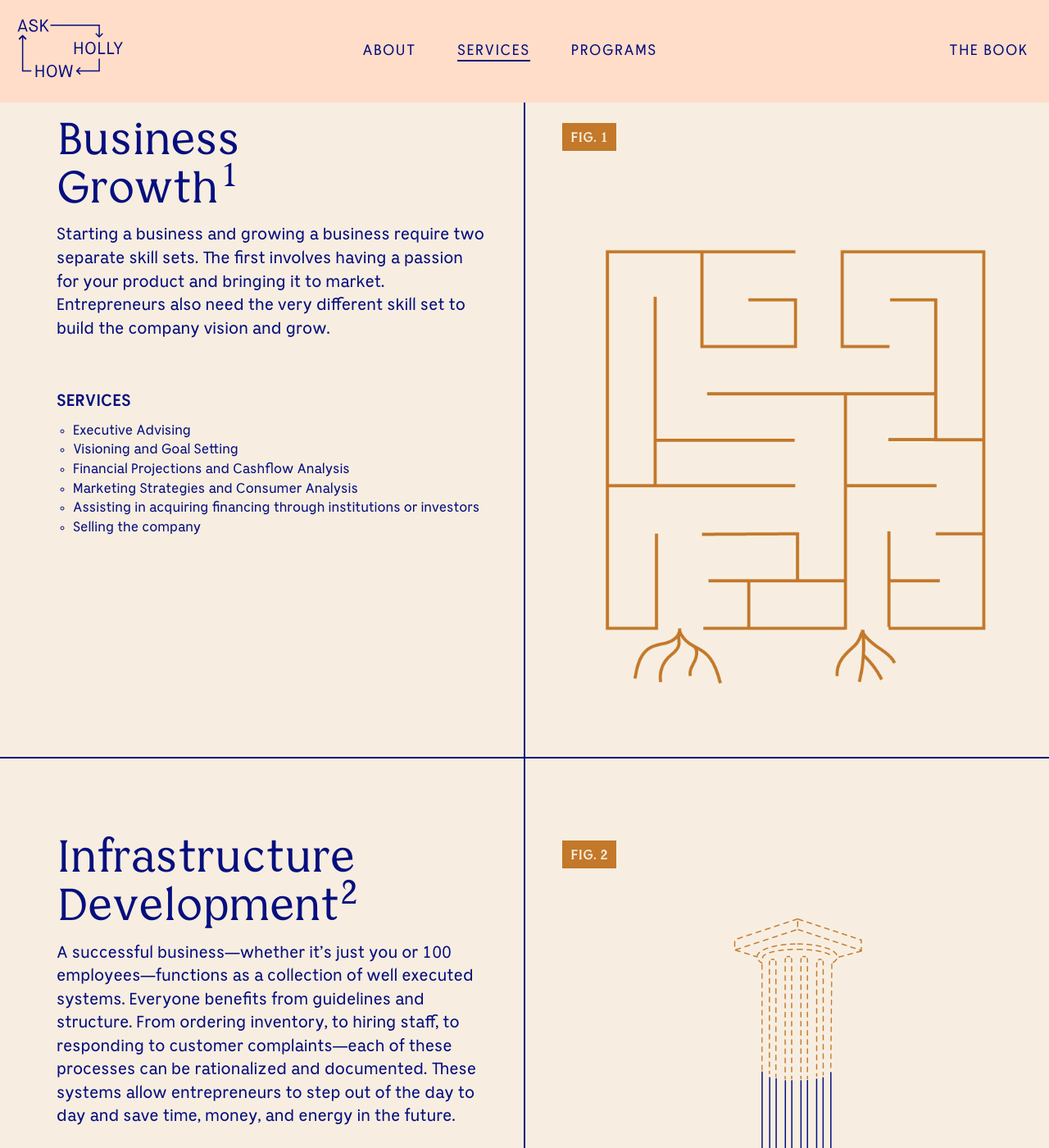
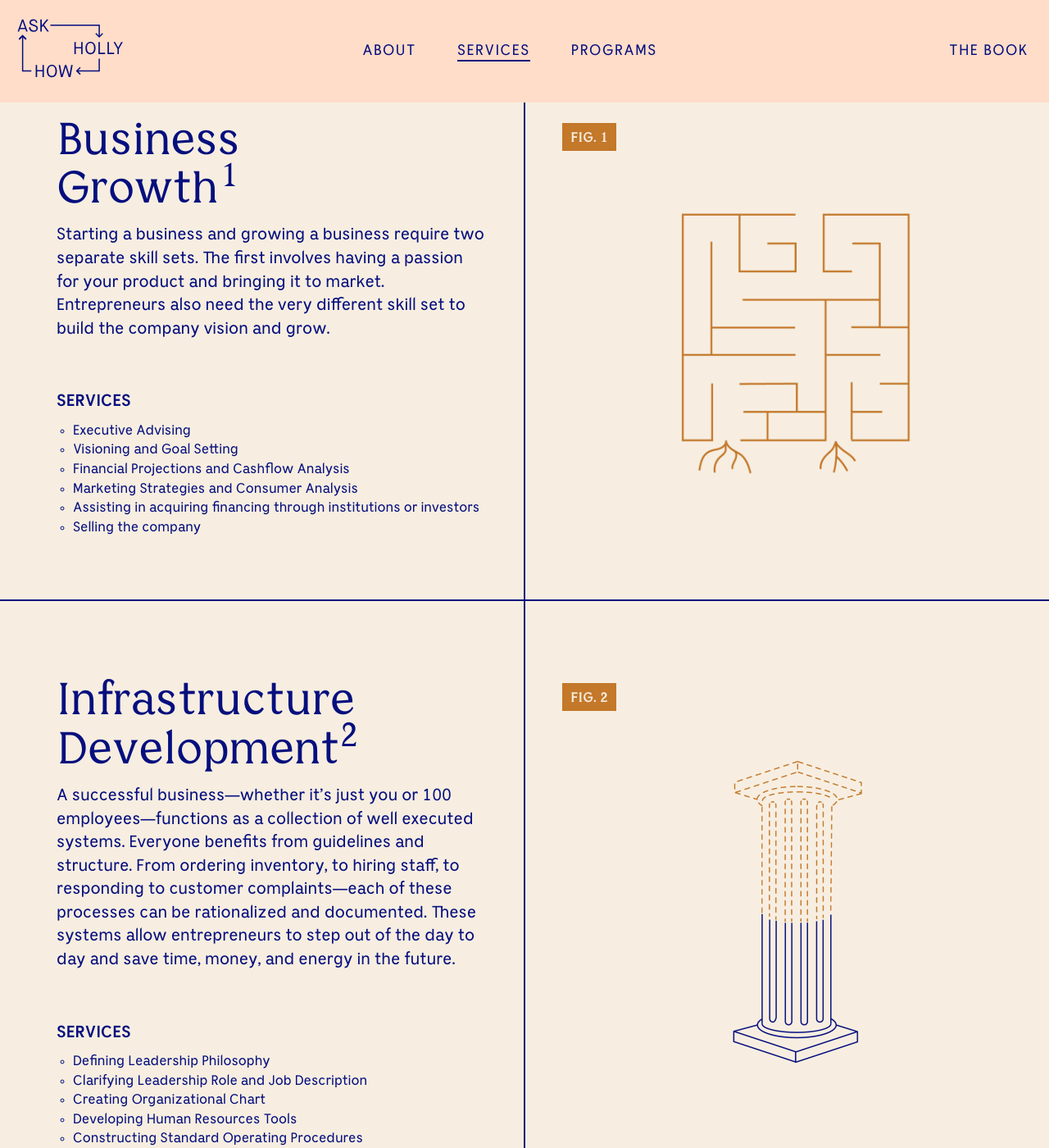
Before and after one commit to hollyhoward78/ask-holly-how, a Jekyll site: the page built from _pages/services.md, in a window 1280 px wide and 1400 px high, scrolled down 855 px. Shown: the whole window at 82% size. Built offline with Jekyll 4.4.1, drawn with Linux system fonts in a browser that asks for light colours.

Commit message:
Image size fix

```diff
--- a/_layouts/services.html
+++ b/_layouts/services.html
@@ -51,7 +51,7 @@ layout: base
             <h6 class="serif bold figure-number">Fig. 1</h6>
           </div>
           <div class="service-image-container p-xs-b-3 m-sm-x-2">
-            <img src="/images/services/AHH_illustration_maze.gif" class="img-responsive"/>
+            <img src="/images/services/AHH_illustration_maze.gif" class="img-responsive maze-img"/>
           </div>
         </div>
       </div>
--- a/_sass/_ahh.scss
+++ b/_sass/_ahh.scss
@@ -59,7 +59,13 @@ font-weight: normal;
 }
 
 .display-1 {
-font-size: 2.5rem;}
+font-size: 2.5rem;
+}
+
+.maze-img {
+max-width: 60%;
+margin: auto;
+}
 
 .caption {
   font-size: .75rem;
```
